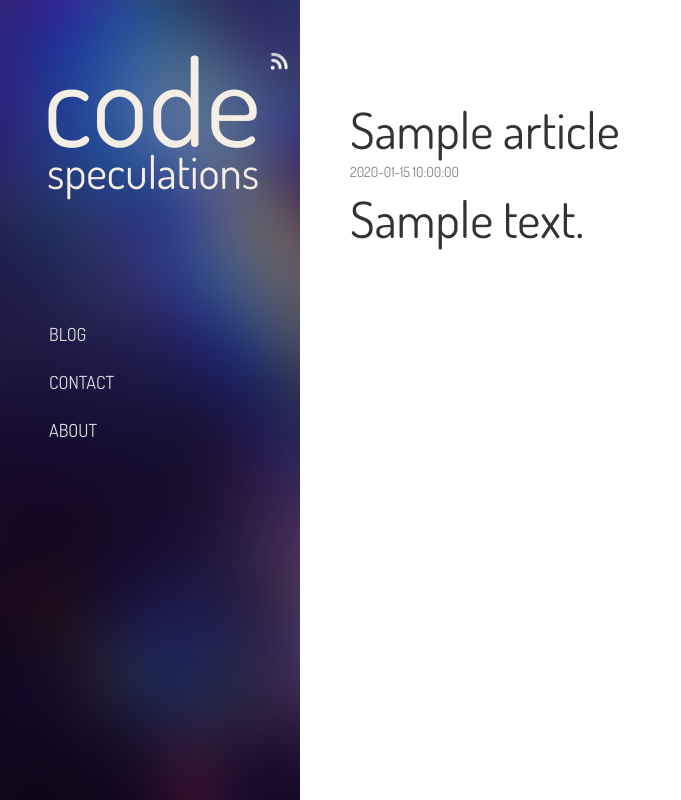
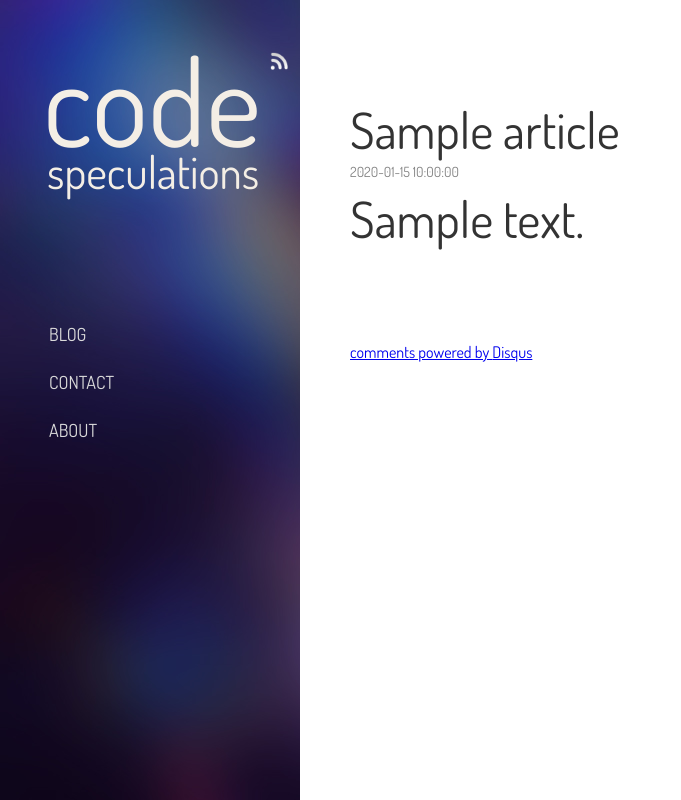
Before and after one commit to ana-balica/codee_blog, a Flask app: template blog/templates/article.html in a window 1280 px wide. Shown: the whole page, without its empty margins (0-681 px from the left). Run offline with Flask 2, Linux system fonts and the light colour scheme; the template is opened without the code that fills it: most values are stand-ins (such as "Sample title", 1, 10 or a date in 2020); parts of the project's set-up code (start-up, migrations or seed data) failed here and were passed over; some libraries are stand-ins or nearby versions.

Commit message:
comments section

```diff
--- a/blog/templates/article.html
+++ b/blog/templates/article.html
@@ -8,4 +8,18 @@
     {{ article.full_body|safe }}
   </div>
 </div>
+<div id="disqus_thread"></div>
+    <script type="text/javascript">
+      /* * * CONFIGURATION VARIABLES: EDIT BEFORE PASTING INTO YOUR WEBPAGE * * */
+      var disqus_shortname = 'codespeculations'; // required: replace example with your forum shortname
+
+      /* * * DON'T EDIT BELOW THIS LINE * * */
+      (function() {
+        var dsq = document.createElement('script'); dsq.type = 'text/javascript'; dsq.async = true;
+        dsq.src = '//' + disqus_shortname + '.disqus.com/embed.js';
+        (document.getElementsByTagName('head')[0] || document.getElementsByTagName('body')[0]).appendChild(dsq);
+      })();
+    </script>
+    <noscript>Please enable JavaScript to view the <a href="http://disqus.com/?ref_noscript">comments powered by Disqus.</a></noscript>
+    <a href="http://disqus.com" class="dsq-brlink">comments powered by <span class="logo-disqus">Disqus</span></a>
 {% endblock %}
```
